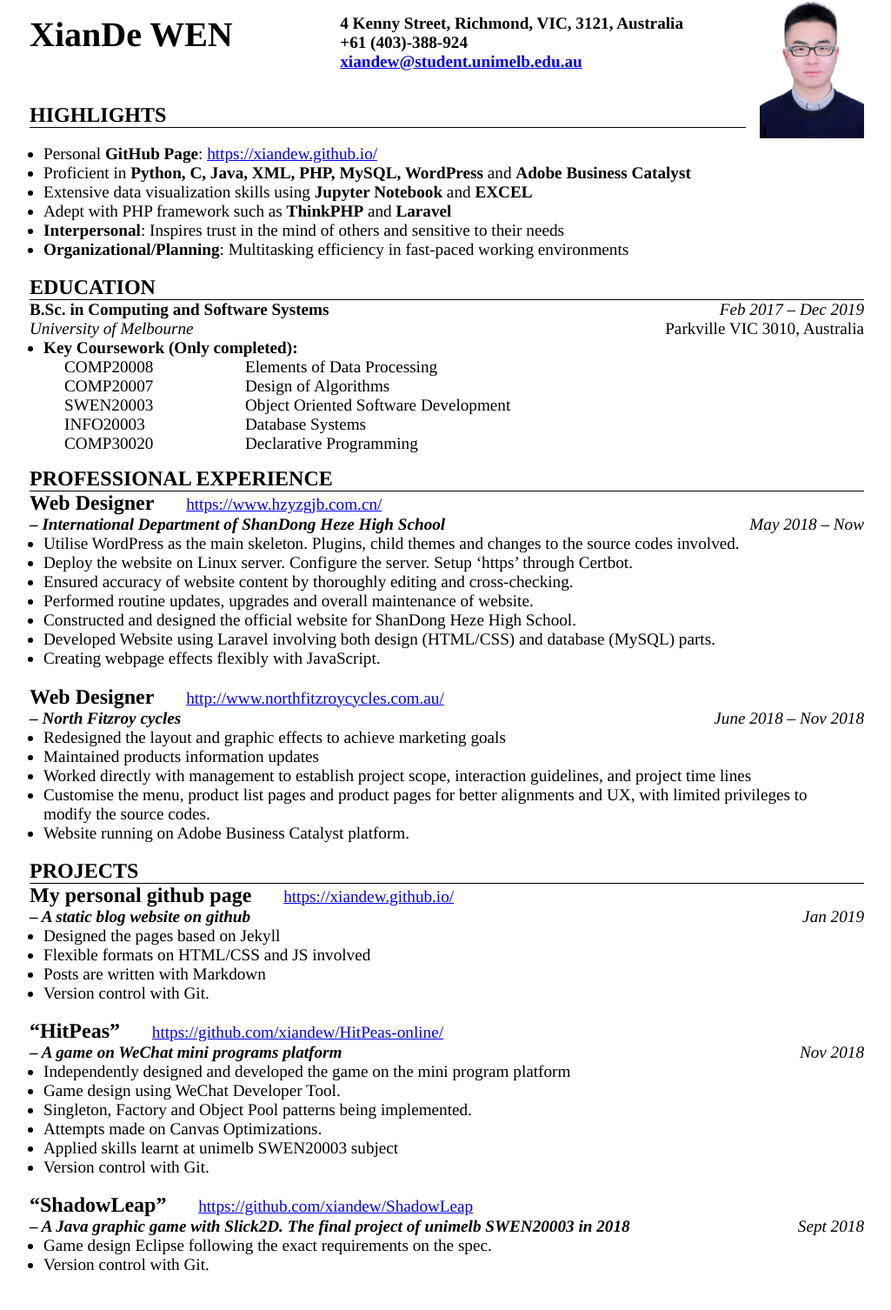
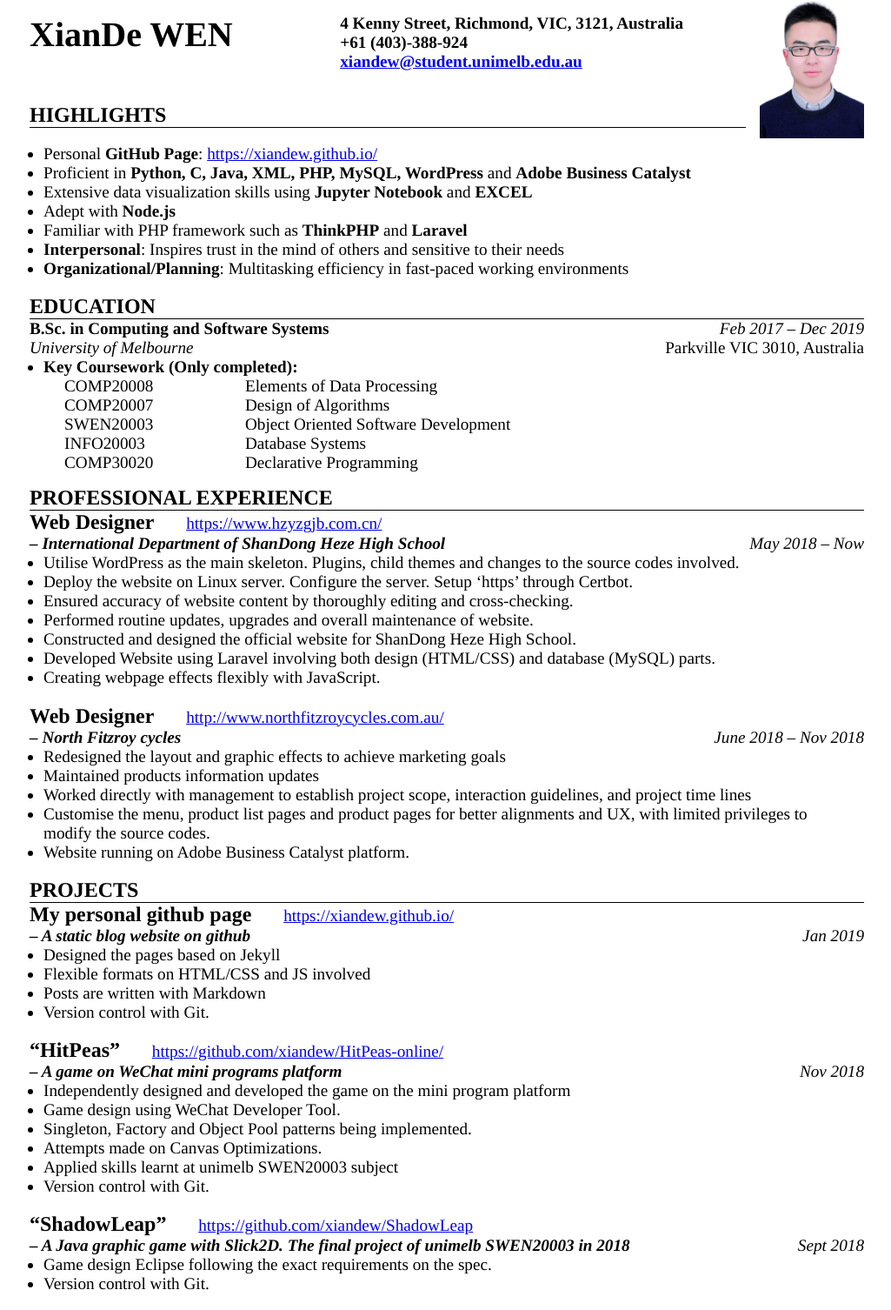
Before and after one commit to xiandew/xiandew.github.io, a Jekyll site: the page resume/XianDe_WEN.html, which Jekyll copies as it is, in a window 1280 px wide. Shown: the whole page at 87% size, without its empty margins (126-1151 px from the left). Built offline with Jekyll 4.4.1, drawn with Linux system fonts in a browser that asks for light colours; before the commit the page ends 1484 px from its top, so only the background shows below that.

Commit message:
chore(resume): update the resume content

```diff
--- a/resume/XianDe_WEN.html
+++ b/resume/XianDe_WEN.html
@@ -29,7 +29,8 @@
         <li>Personal <b>GitHub Page</b>: <a href="https://xiandew.github.io/">https://xiandew.github.io/</a></li>
         <li>Proficient in <b>Python, C, Java, XML, PHP, MySQL, WordPress</b> and <b>Adobe Business Catalyst</b></li>
         <li>Extensive data visualization skills using <b>Jupyter Notebook</b> and <b>EXCEL</b></li>
-        <li>Adept with PHP framework such as <b>ThinkPHP</b> and <b>Laravel</b></li>
+        <li>Adept with <b>Node.js</b></li>
+        <li>Familiar with PHP framework such as <b>ThinkPHP</b> and <b>Laravel</b></li>
         <li><b>Interpersonal</b>: Inspires trust in the mind of others and sensitive to their needs</li>
         <li><b>Organizational/Planning</b>: Multitasking efficiency in fast-paced working environments</li>
     </ul>
--- a/resume_bootstrap/XianDe_WEN.html
+++ b/resume_bootstrap/XianDe_WEN.html
@@ -33,7 +33,8 @@
         <li><a href="https://xiandew.github.io/">Personal <b>GitHub Page</b></a></li>
         <li>Proficient in <b>Python, C, Java, XML, PHP, MySQL, WordPress</b> and <b>Adobe Business Catalyst</b></li>
         <li>Extensive data visualization skills using <b>Jupyter Notebook</b> and <b>EXCEL</b></li>
-        <li>Adept with PHP framework such as <b>ThinkPHP</b> and <b>Laravel</b></li>
+        <li>Adept with <b>Node.js</b></li>
+        <li>Familiar with PHP framework such as <b>ThinkPHP</b> and <b>Laravel</b></li>
         <li><b>Interpersonal</b>: Inspires trust in the mind of others and sensitive to their needs</li>
         <li><b>Organizational/Planning</b>: Multitasking efficiency in fast-paced working environments</li>
     </ul>
```
